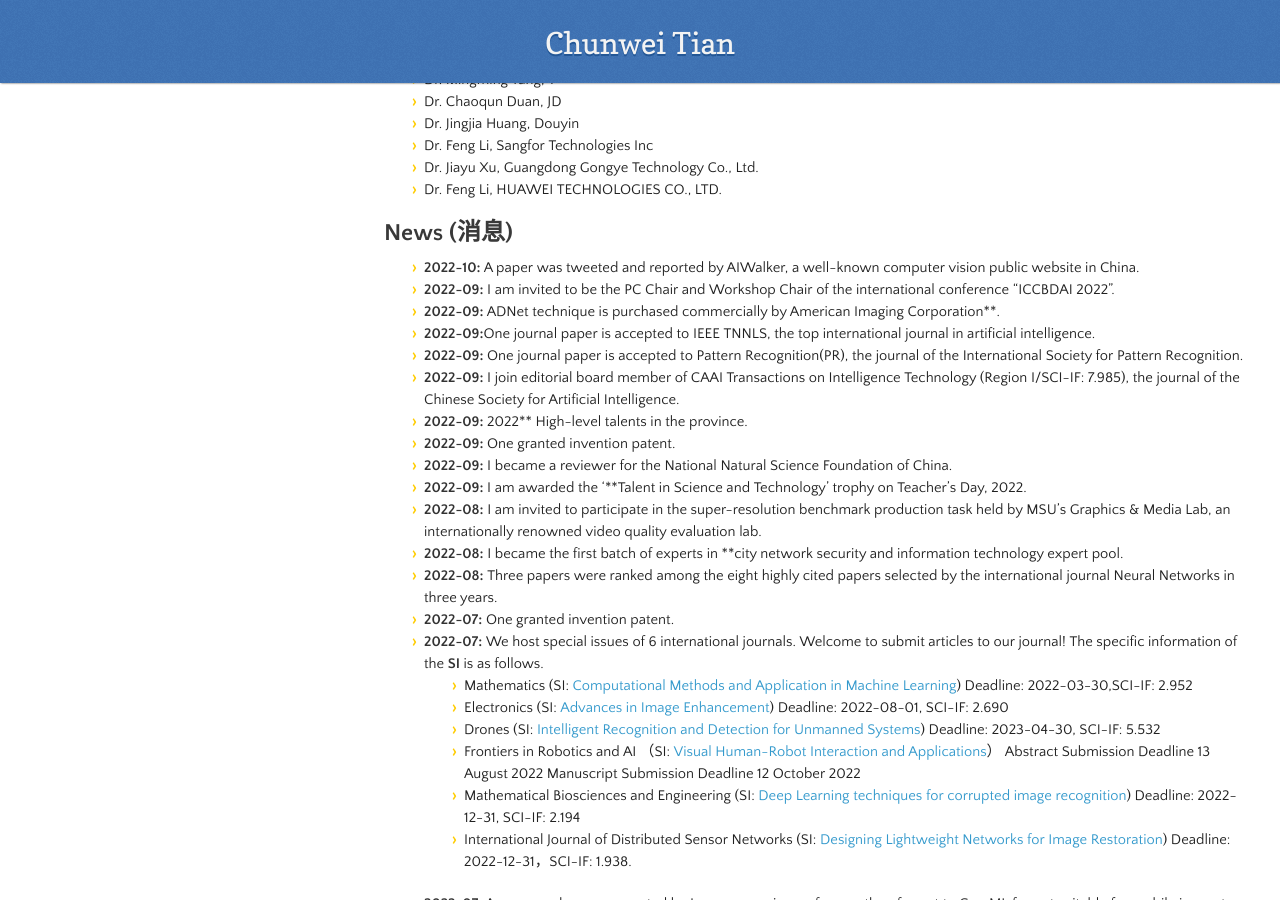
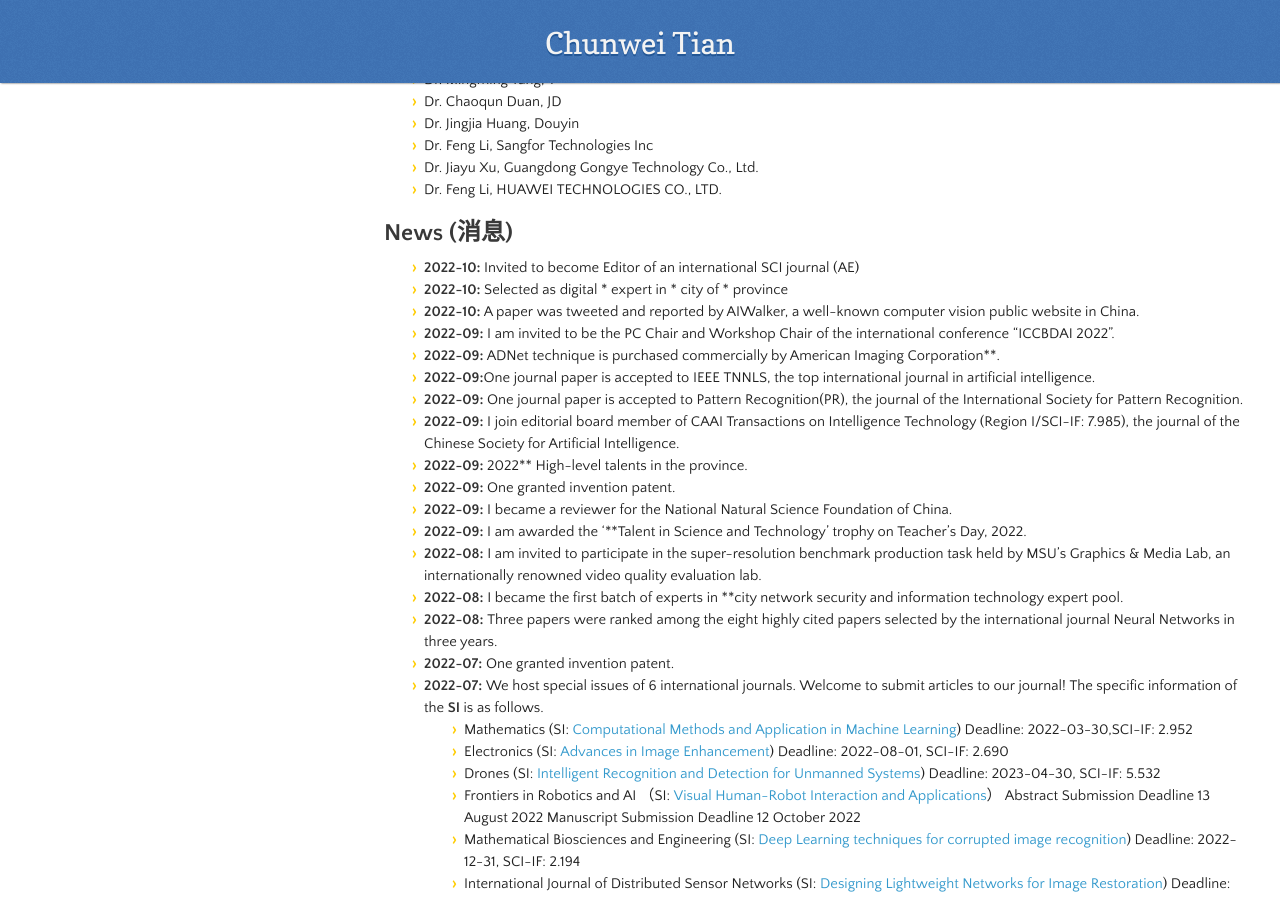
Before and after one commit to hellloxiaotian/hellloxiaotian.github.io, a Jekyll site: the page built from index.md, in a window 1280 px wide and 900 px high, scrolled down 2456 px. Built offline with Jekyll 4.4.1, drawn with Linux system fonts in a browser that asks for light colours; nearby versions of some CDN libraries; our own code applies the rules of GitHub Pages for plain Markdown files; the repository's description, which GitHub fills in, is left out; some of the changed text lies outside the part shown.

Commit message:
Add files via upload

```diff
--- a/index.md
+++ b/index.md
@@ -82,6 +82,8 @@
 
 ## News (消息)
 
+- **2022-10:** Invited to become Editor of an international SCI journal (AE)
+- **2022-10:** Selected as digital * expert in * city of * province
 - **2022-10:** A paper was tweeted and reported by AIWalker, a well-known computer vision public website in China.
 - **2022-09:** I am invited to be the PC Chair and Workshop Chair of the international conference "ICCBDAI 2022".
 - **2022-09:** ADNet technique is purchased commercially by American Imaging Corporation**.
```
Also changed, not shown: other parts of index.md (+1 -1 lines).
